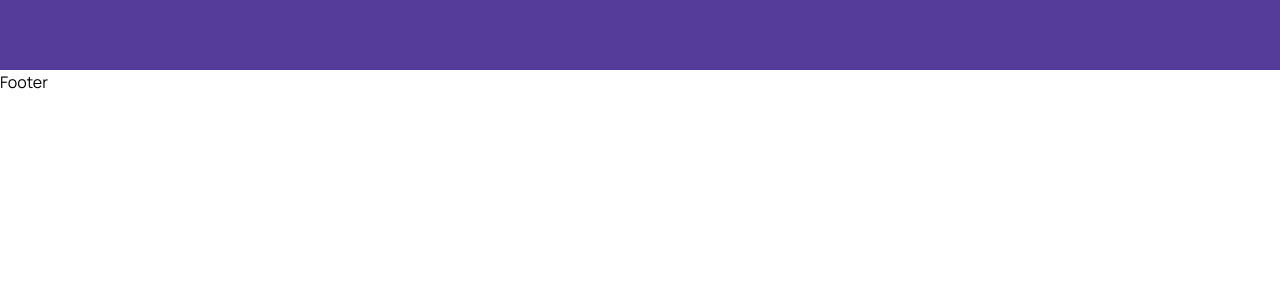
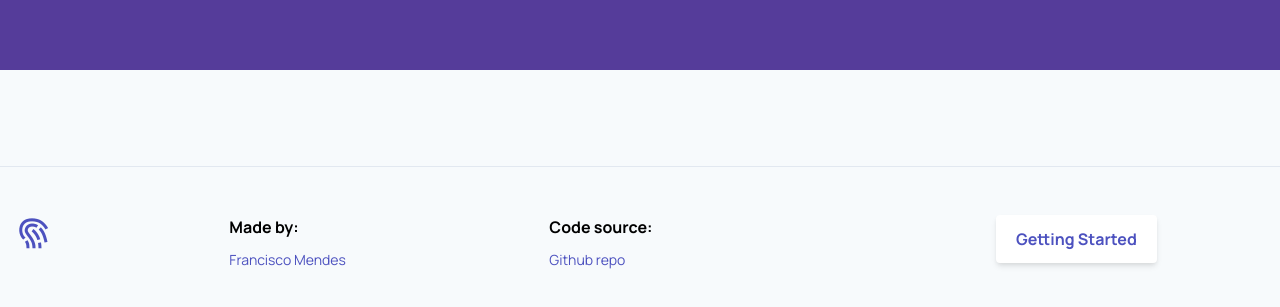
Before and after one commit to FranciscoMendes10866/mrGlicemiaFrontend, a Vue app: page / in a window 1280 px wide. Shown: the part 1216-1523 px from the top of the page. Before the commit the page ends 1310 px from the top, so only its background shows below. Built offline with nearby package versions, Linux system fonts and the light colour scheme.

Commit message:
footer done

```diff
--- a/src/components/Footer.vue
+++ b/src/components/Footer.vue
@@ -1,5 +1,37 @@
 <template>
-  <div>Footer</div>
+  <footer class="footer-1 bg-gray-100 py-8 sm:py-12">
+    <div class="container mx-auto px-4">
+      <div class="sm:flex sm:flex-wrap sm:-mx-4 mt-6 pt-6 sm:mt-12 sm:pt-12 border-t">
+        <div class="sm:w-full px-4 md:w-1/6">
+          <router-link to="/">
+            <i class="bx bx-fingerprint text-4xl text-indigo-700"></i>
+          </router-link>
+        </div>
+        <div class="px-4 sm:w-1/2 md:w-1/4 mt-4 md:mt-0">
+          <h6 class="font-bold mb-2">Made by:</h6>
+          <a
+            href="https://francisco-mendes.tk/"
+            target="blank"
+            class="not-italic mb-4 text-sm text-indigo-700"
+          >Francisco Mendes</a>
+        </div>
+        <div class="px-4 sm:w-1/2 md:w-1/4 mt-4 md:mt-0">
+          <h6 class="font-bold mb-2">Code source:</h6>
+          <a
+            href="https://github.com/FranciscoMendes10866/mrGlicemiaFrontend"
+            target="blank"
+            class="not-italic mb-4 text-sm text-indigo-700"
+          >Github repo</a>
+        </div>
+        <div class="px-4 md:w-1/4 md:ml-auto mt-6 sm:mt-4 md:mt-0">
+          <button
+            to="/"
+            class="px-5 py-3 shadow-md lg:ml-5 block bg-white hover:bg-gray-100 text-indigo-700 font-bold rounded"
+          >Getting Started</button>
+        </div>
+      </div>
+    </div>
+  </footer>
 </template>
 
 <script>
```
